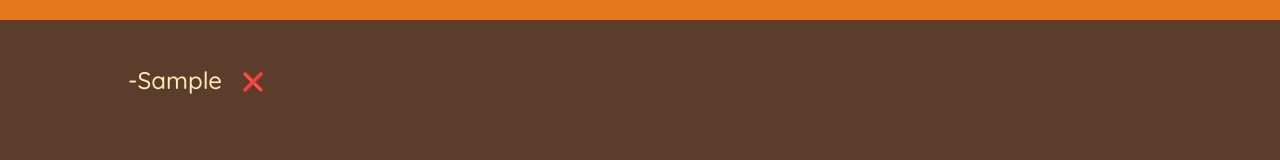
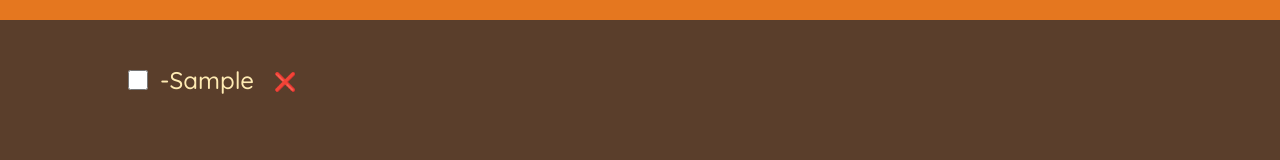
Before and after one commit to Alimombeni/Travel-Packing-List, a React (Create React App) app: page / in a window 1280 px wide. Both pictures are taken after typing "Sample" into the empty fields and a click on the button "ADD". Shown: the part 257-417 px from the top of the page. Built offline with nearby package versions, Linux system fonts and the light colour scheme.

Commit message:
[ADD:check box function in item component]

```diff
--- a/src/App.js
+++ b/src/App.js
@@ -3,29 +3,24 @@
 import Form from "./Form";
 import PackingList from "./PackingList";
 import Stats from "./Stats";
-
-
-
-const initialItems = [
-  { id: 1, description: "Passports", quantity: 2, packed: false },
-  { id: 2, description: "Socks", quantity: 12, packed: false },
-  { id: 3, description: "Charger", quantity: 5, packed: true },
-];
+import item from "./Item";
 
 function App() {
     const [items,setItems] =useState([])
-
     function handleAddItems (item) {
         setItems((items)=>[...items , item])
-
     }
-
+    function handelDeleteItem(id){
+        setItems( items=>  items.filter(item => item.id !== id ))
+    }
+    function handleToggleItem (id) {
+        setItems(items=> items.map(item=> item.id === id ? {...item , packed: !item.packed} : item))
+    }
 return(
     <div className='app'>
         <Logo/>
-
         <Form AddHandleItem={handleAddItems}/>
-        <PackingList dataItem={initialItems} items={items}/>
+        <PackingList items={items} onDeleteItem={handelDeleteItem} onToggleHandle={handleToggleItem}/>
         <Stats/>
     </div>
   );
--- a/src/Item.js
+++ b/src/Item.js
@@ -1,27 +1,17 @@
-import {useState} from "react";
 
-function Item ({item}) {
-
-    const [close ,setClose]=useState(true)
-
+function Item ({item , onDeleteItem,onToggleHandle}) {
 
     return(
         <>
-            {close && (
                 <li>
+                    <input type='checkbox' value={item.packed} onChange={()=> onToggleHandle(item.id)}/>
                     <span style={item.packed ? {textDecoration:'line-through'}:{}}>
                         {item.quantity}-
                         {item.description}
                         </span>
-                    <button onClick={()=> setClose(!close)}>❌</button>
+                    <button onClick={()=>onDeleteItem(item.id)}>❌</button>
                 </li>
-
-            )}
-
-
         </>
-
     )
 }
-
 export default Item
--- a/src/PackingList.js
+++ b/src/PackingList.js
@@ -1,13 +1,11 @@
 import Item from "./Item";
 
-function PackingList ({  items}) {
+function PackingList ({items , onDeleteItem ,onToggleHandle}) {
     return(
         <div className='list'>
         <ul>
-            {items.map((item)=> (<Item item={item} key={item.id}/>) )}
-
+            {items.map((item)=> (<Item item={item} key={item.id} onDeleteItem={onDeleteItem} onToggleHandle={onToggleHandle}/>) )}
         </ul>
-
         </div>
     )
 }
```
